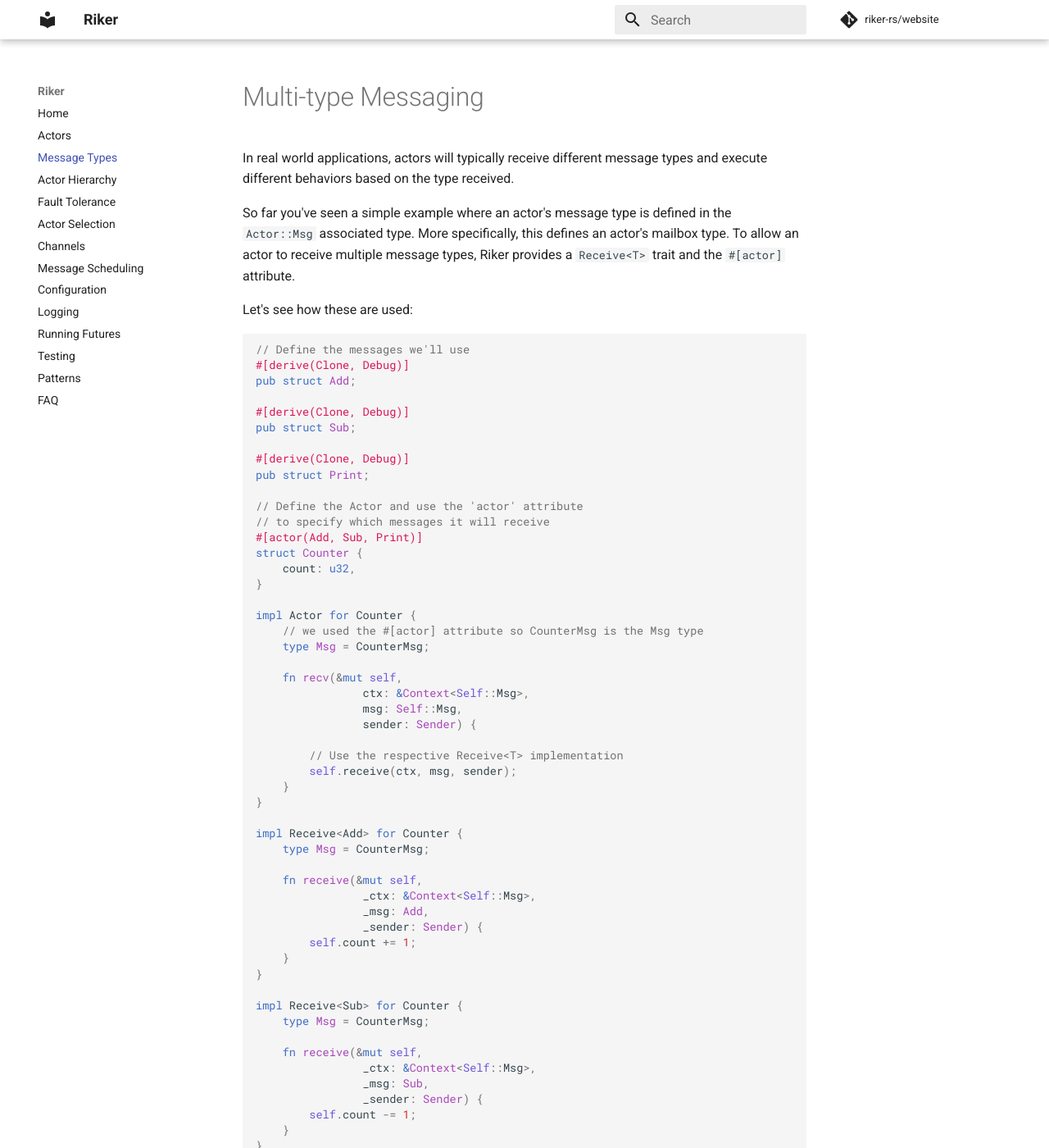
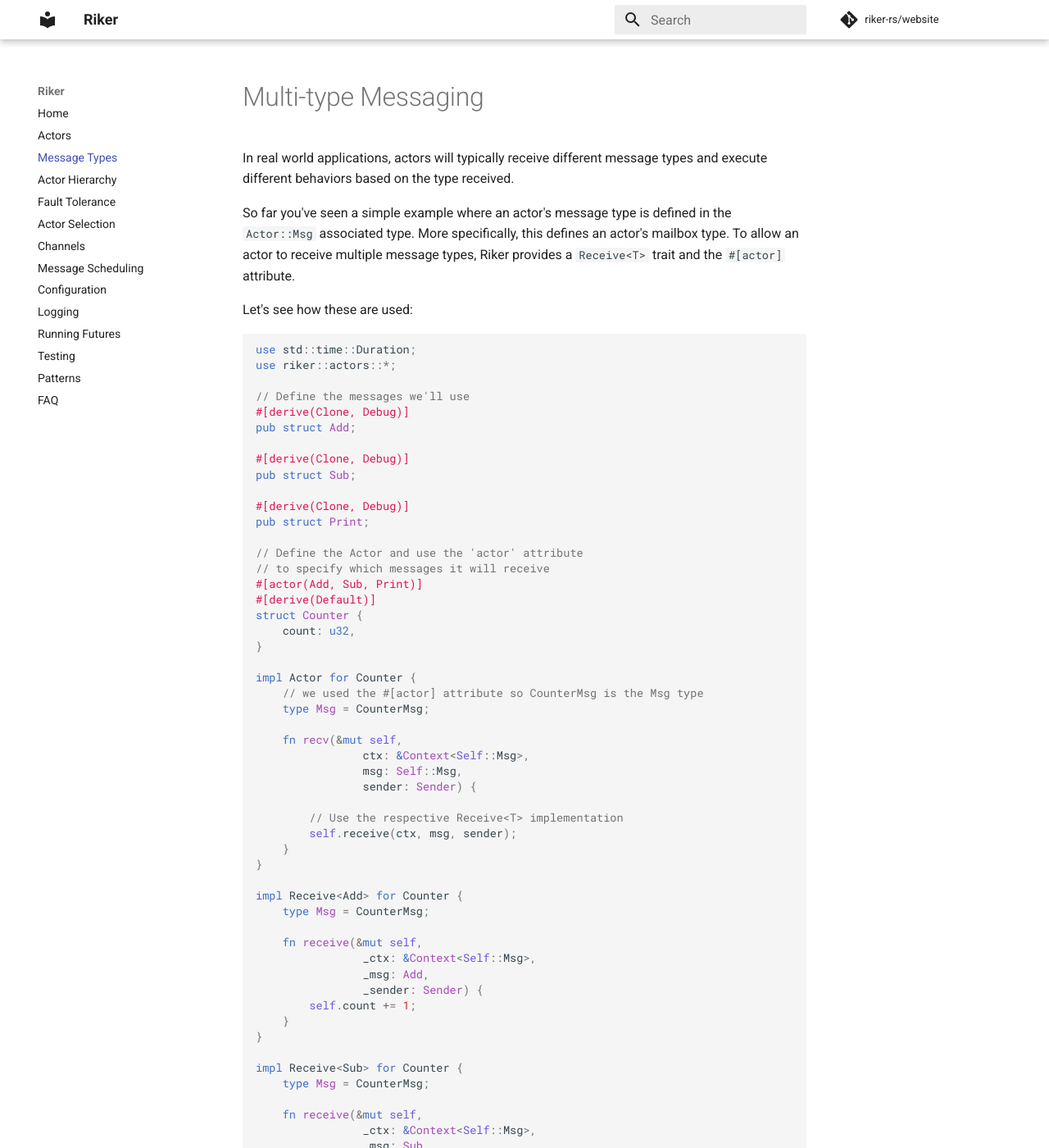
Before and after one commit to riker-rs/website, an MkDocs documentation site: the page built from docs/messaging.md, in a window 1280 px wide and 1400 px high. Shown: the whole window at 82% size. Built offline with MkDocs 1.6.1 and Material for MkDocs 9.7.7, drawn with Linux system fonts in a browser that asks for light colours; comment, search, counter and statistics services are not loaded; old or Windows-style settings are respelled for this version of MkDocs.

Commit message:
Fix the multi-type message example
This pr fixes #46. the multi-type message example currently does not
compile. With these changes it will compile, when pasted into a fresh
project.

````diff
--- a/docs/messaging.md
+++ b/docs/messaging.md
@@ -7,6 +7,9 @@
 Let's see how these are used:
 
 ```rust
+use std::time::Duration;
+use riker::actors::*;
+
 // Define the messages we'll use
 #[derive(Clone, Debug)]
 pub struct Add;
@@ -20,6 +23,7 @@
 // Define the Actor and use the 'actor' attribute
 // to specify which messages it will receive
 #[actor(Add, Sub, Print)]
+#[derive(Default)]
 struct Counter {
     count: u32,
 }
@@ -75,7 +79,7 @@
     let sys = ActorSystem::new().unwrap();
 
     let props = Props::new::<Counter>();
-    let actor = sys.actor_of_props(props, "counter").unwrap();
+    let actor = sys.actor_of_props("counter", props).unwrap();
     actor.tell(Add, None);
     actor.tell(Add, None);
     actor.tell(Sub, None);
````
